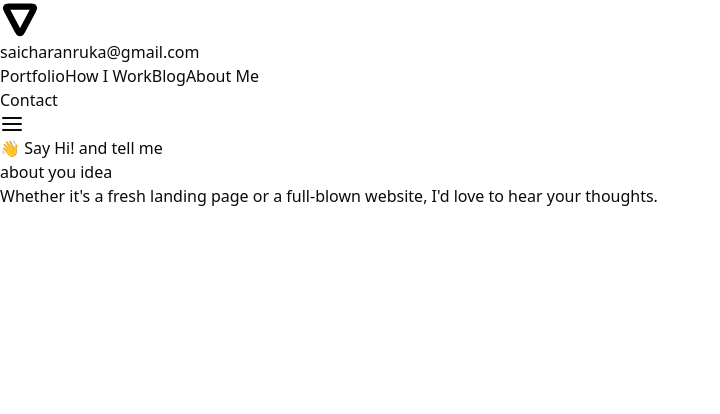
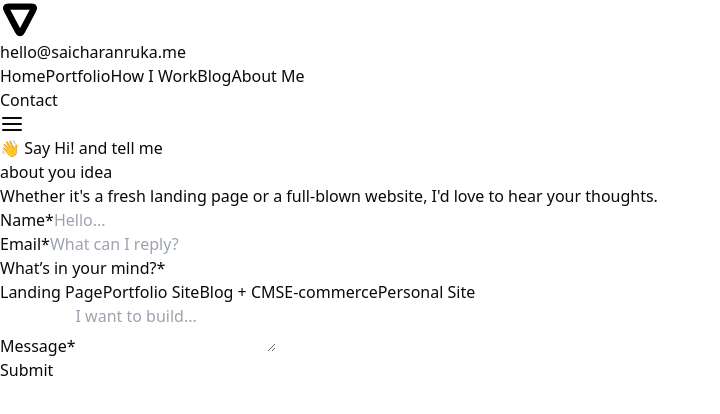
Before and after one commit to saicharanruka/portfolio, a Next.js app: page /contact in a window 1280 px wide. Shown: the top 414 px of the page, without its empty margins (0-720 px from the left). Built offline with nearby package versions, Linux system fonts and the light colour scheme.

Commit message:
added contact form

```diff
--- a/package.json
+++ b/package.json
@@ -14,7 +14,7 @@
 		"class-variance-authority": "^0.7.1",
 		"clsx": "^2.1.1",
 		"lucide-react": "^0.511.0",
-		"motion": "^12.10.5",
+		"motion": "^12.12.2",
 		"next": "15.3.2",
 		"react": "^19.0.0",
 		"react-dom": "^19.0.0",
--- a/src/app/contact/page.tsx
+++ b/src/app/contact/page.tsx
@@ -1,17 +1,69 @@
+"use client";
+
+import OptionSelector from "@/components/OptionSelector";
+
 const Contact = () => {
 	return (
-		<section className="pt-16">
+		<section className="py-16">
 			<div className="flex flex-col justify-center items-center">
 				<h1 className="text-4xl font-semibold text-center">
-					👋 <span className="text-orange-500">Say Hi!</span> and tell me{" "}
-					{<br />} about you idea
+					👋 <span className="opacity-60">Say Hi!</span> and tell me {<br />}{" "}
+					about you idea
 				</h1>
 				<p className="text-black/50 font-medium text-base max-w-md text-center pt-3">
 					Whether it&apos;s a fresh landing page or a full-blown website,
 					I&apos;d love to hear your thoughts.
 				</p>
 			</div>
-			<div className="flex justify-center items-center pt-8"></div>
+			<div className="flex justify-center items-center pt-8">
+				<form
+					action="https://formspree.io/f/xldbvwnl"
+					method="POST"
+					className="mx-auto max-w-5xl px-4"
+				>
+					<div className="flex flex-col">
+						<label className="text-base font-semibold p-1">Name*</label>
+						<input
+							name="query"
+							className="w-full max-w-md bg-transparent border-b p-1"
+							placeholder="Hello..."
+						/>
+					</div>
+
+					<div className="flex flex-col mt-4">
+						<label className="text-base font-semibold p-1">Email*</label>
+						<input
+							name="email"
+							className="w-full max-w-md bg-transparent border-b p-1"
+							placeholder="What can I reply?"
+						/>
+					</div>
+
+					<OptionSelector
+						name="project_type"
+						multiple={false}
+						className="py-8"
+					/>
+
+					<div className="flex flex-col mt-4">
+						<label className="text-base font-semibold p-1">Message*</label>
+						<textarea
+							name="message"
+							className="w-full max-w-md bg-transparent border-b p-1"
+							placeholder="I want to build..."
+						></textarea>
+					</div>
+
+					<div className="flex justify-end mt-8">
+						<button
+							type="submit"
+							className="bg-black text-white rounded-full p-2 px-4 font-semibold text-sm"
+						>
+							Submit
+						</button>
+					</div>
+				</form>
+			</div>
 		</section>
 	);
 };
--- a/src/app/layout.tsx
+++ b/src/app/layout.tsx
@@ -32,7 +32,7 @@ export default function RootLayout({
 				className={`max-w-5xl mx-4 mt-5 lg:mx-auto antialiased bg-[#F4F4F4]`}
 			>
 				<Analytics />
-				<main className="flex-auto min-w-0 mt-6 flex flex-col px-2 md:px-0">
+				<main className="flex-auto min-w-0 mt-6 flex flex-col  md:px-0">
 					<NavBar />
 
 					{children}
--- a/src/components/NavBar.tsx
+++ b/src/components/NavBar.tsx
@@ -6,7 +6,7 @@ import Link from "next/link";
 
 import { useState } from "react";
 import { AnimatePresence, motion } from "framer-motion";
-import { NavLinks } from "@/constants/data";
+import { NavLinks, mobileNavLinks } from "@/constants/data";
 
 const NavBar = () => {
 	const [isOpen, setIsOpen] = useState(false);
@@ -20,7 +20,7 @@ const NavBar = () => {
 					</div>
 
 					<Link href="/">
-						<h4 className="font-normal text-lg">saicharanruka@gmail.com</h4>
+						<h4 className="font-normal text-lg">hello@saicharanruka.me</h4>
 					</Link>
 				</div>
 				<div className="hidden md:flex justify-center items-center gap-8 ">
@@ -91,7 +91,7 @@ const NavBar = () => {
 						className="overflow-hidden"
 					>
 						<div className="flex flex-col items-center gap-4 py-4">
-							{NavLinks.map((link) => (
+							{mobileNavLinks.map((link) => (
 								<a key={link.href} href={link.href} className="">
 									{link.title}
 								</a>
--- /dev/null
+++ b/src/components/OptionSelector.tsx
@@ -0,0 +1,63 @@
+"use client";
+
+import { useState } from "react";
+
+export default function OptionSelector({
+	name,
+	multiple = false,
+	className = "",
+}: {
+	name: string;
+	multiple?: boolean;
+	className?: string;
+}) {
+	const options = [
+		"Landing Page",
+		"Portfolio Site",
+		"Blog + CMS",
+		"E-commerce",
+		"Personal Site",
+	];
+	const [selected, setSelected] = useState<string[]>([]);
+
+	const toggleOption = (option: string) => {
+		if (multiple) {
+			setSelected((prev) =>
+				prev.includes(option)
+					? prev.filter((o) => o !== option)
+					: [...prev, option]
+			);
+		} else {
+			setSelected([option]);
+		}
+	};
+
+	return (
+		<div className={`space-y-2 ${className}`}>
+			<p className="font-medium">What’s in your mind?*</p>
+			<div className="flex flex-wrap gap-2">
+				{options.map((option) => (
+					<button
+						type="button"
+						key={option}
+						onClick={() => toggleOption(option)}
+						className={`px-4 py-2 rounded-full border transition ${
+							selected.includes(option)
+								? "bg-black text-white border-black"
+								: "bg-white text-black border-gray-300"
+						}`}
+					>
+						{option}
+					</button>
+				))}
+			</div>
+
+			{/* Hidden input for Formspree */}
+			<input
+				type="hidden"
+				name={name}
+				value={multiple ? selected.join(", ") : selected[0] || ""}
+			/>
+		</div>
+	);
+}
--- a/src/components/card/HowItWorkCard.tsx
+++ b/src/components/card/HowItWorkCard.tsx
@@ -44,7 +44,7 @@ export function HowItWorksCard() {
 	const [currentStep, setCurrentStep] = useState(0);
 
 	return (
-		<Card className="h-[200px] col-span-1 md:col-span-4 ">
+		<Card className="h-[220px] col-span-1 md:col-span-4 ">
 			<CardHeader heading="How I Work" href="/work" />
 			<div className="flex flex-col gap-1 p-2">
 				<h4 className="text-md font-semibold">{steps[currentStep].title}</h4>
--- a/src/constants/data.js
+++ b/src/constants/data.js
@@ -1,4 +1,8 @@
 export const NavLinks = [
+	{
+		title: "Home",
+		href: "/",
+	},
 	{
 		title: "Portfolio",
 		href: "/portfolio",
@@ -16,3 +20,30 @@ export const NavLinks = [
 		href: "/about",
 	},
 ];
+
+export const mobileNavLinks = [
+	{
+		title: "Home",
+		href: "/",
+	},
+	{
+		title: "Portfolio",
+		href: "/portfolio",
+	},
+	{
+		title: "How I Work",
+		href: "/work",
+	},
+	{
+		title: "Blog",
+		href: "/blog",
+	},
+	{
+		title: "About Me",
+		href: "/about",
+	},
+	{
+		title: "Contact",
+		href: "/contact",
+	},
+];
--- a/src/sections/Hero.tsx
+++ b/src/sections/Hero.tsx
@@ -10,7 +10,7 @@ const Hero = () => {
 	return (
 		<section className="pt-12">
 			<div className="max-w-xl">
-				<div className="flex items-center gap-3 ">
+				<div className="flex items-center gap-1 md:gap-3 ">
 					<h1 className="text-5xl font-medium tracking-wide">Hi, I&apos;m</h1>
 					<div className="w-auto h-28">
 						<Image
```
Also changed, not shown: src/components/DarkButton.tsx (added, +7 -0 lines), src/components/card/PortfolioShowcase.tsx (added, +49 -0 lines), src/components/ui/card-stack.tsx (added, +66 -0 lines), src/sections/CardsSection.tsx (+11 -20 lines), 2 other files (tests, documents, lock files or other folders).
